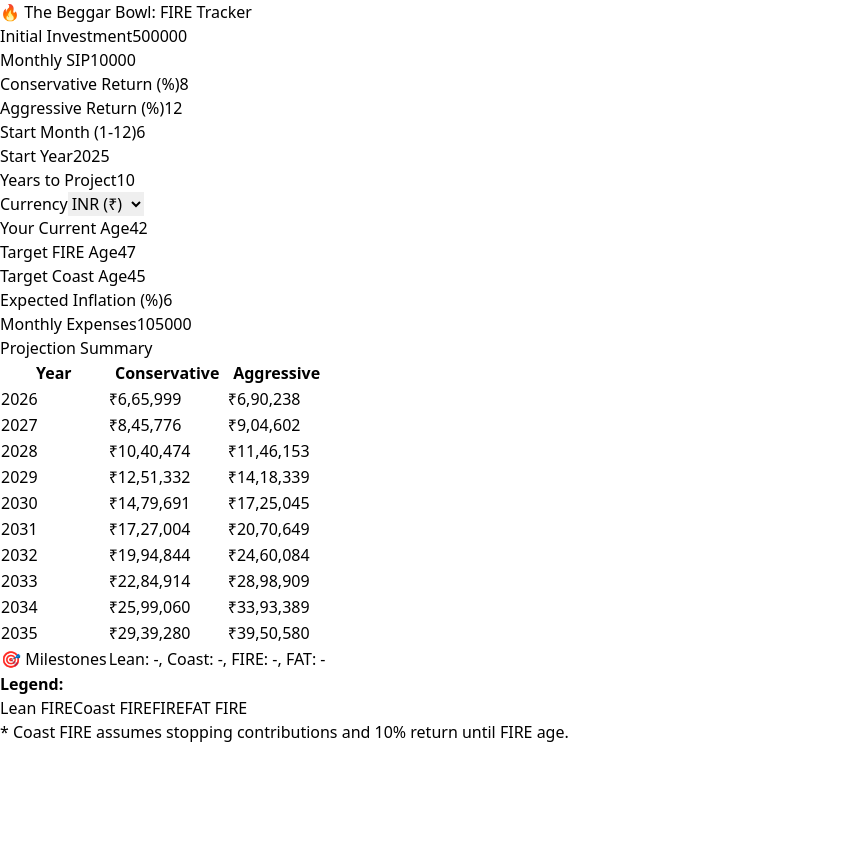
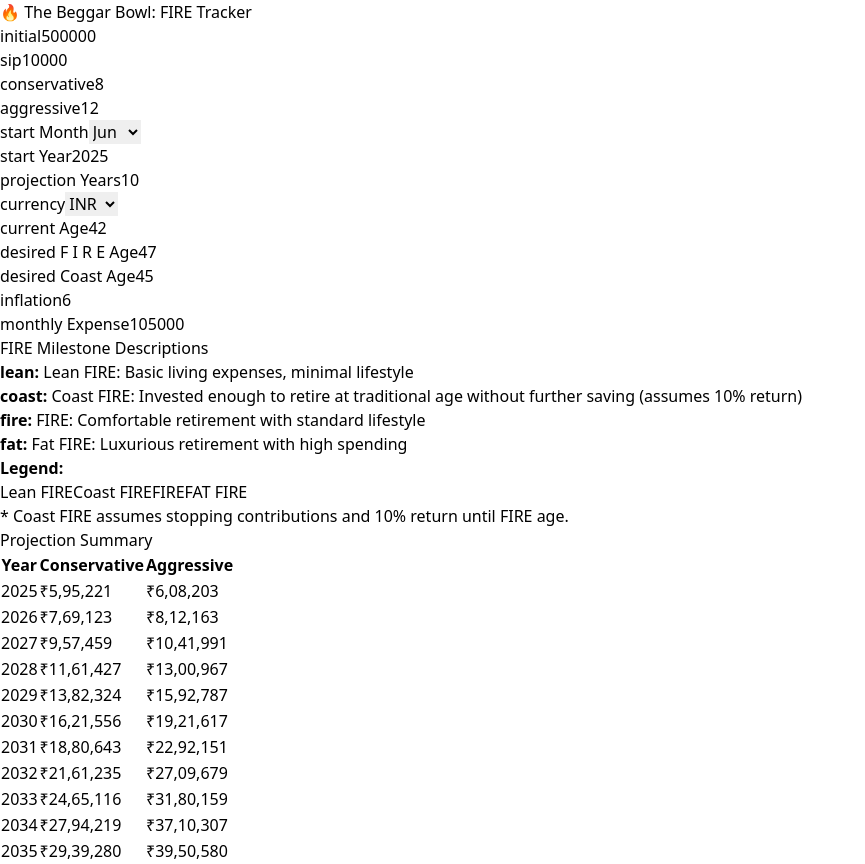
Before and after one commit to TheBeggarBowl/fire-tracker, a React (Vite) app: page / in a window 1280 px wide. Shown: the whole page, without its empty margins (0-865 px from the left). Before the commit the page ends 800 px from the top, so only its background shows below. Built offline with nearby package versions, Linux system fonts and the light colour scheme.

Commit message:
Update App.jsx

```diff
--- a/src/App.jsx
+++ b/src/App.jsx
@@ -1,4 +1,16 @@
 import { useState, useEffect } from "react";
+
+const MONTHS = [
+  "Jan", "Feb", "Mar", "Apr", "May", "Jun",
+  "Jul", "Aug", "Sep", "Oct", "Nov", "Dec"
+];
+
+const FIRE_DESCRIPTIONS = {
+  lean: "Lean FIRE: Basic living expenses, minimal lifestyle",
+  coast: "Coast FIRE: Invested enough to retire at traditional age without further saving (assumes 10% return)",
+  fire: "FIRE: Comfortable retirement with standard lifestyle",
+  fat: "Fat FIRE: Luxurious retirement with high spending"
+};
 
 export default function App() {
   const defaultInputs = {
@@ -6,7 +18,7 @@ export default function App() {
     sip: 10000,
     conservative: 8,
     aggressive: 12,
-    startMonth: 6,
+    startMonth: "Jun",
     startYear: new Date().getFullYear(),
     projectionYears: 10,
     currency: "INR",
@@ -15,38 +27,6 @@ export default function App() {
     desiredCoastAge: 45,
     inflation: 6,
     monthlyExpense: 105000,
-  };
-
-  const labels = {
-    initial: "Initial Investment",
-    sip: "Monthly SIP",
-    conservative: "Conservative Return (%)",
-    aggressive: "Aggressive Return (%)",
-    startMonth: "Start Month (1-12)",
-    startYear: "Start Year",
-    projectionYears: "Years to Project",
-    currency: "Currency",
-    currentAge: "Your Current Age",
-    desiredFIREAge: "Target FIRE Age",
-    desiredCoastAge: "Target Coast Age",
-    inflation: "Expected Inflation (%)",
-    monthlyExpense: "Monthly Expenses",
-  };
-
-  const tooltips = {
-    initial: "Amount you already have invested",
-    sip: "Monthly investment amount",
-    conservative: "Expected return for conservative portfolio",
-    aggressive: "Expected return for aggressive portfolio",
-    startMonth: "Month you begin investing (1 = Jan)",
-    startYear: "Year you begin investing",
-    projectionYears: "Number of years to simulate",
-    currency: "Select your preferred currency",
-    currentAge: "Your current age",
-    desiredFIREAge: "Age you want to fully retire (FIRE)",
-    desiredCoastAge: "Age you want to reach coast FIRE",
-    inflation: "Annual inflation rate",
-    monthlyExpense: "Your monthly spending today",
   };
 
   const [inputs, setInputs] = useState(() => {
@@ -67,95 +47,62 @@ export default function App() {
   }, [inputs]);
 
   const updateInput = (key, value) => {
-    setInputs((prev) => ({
-      ...prev,
-      [key]: key === "currency" ? value : Number(value),
-    }));
+    const isNumber = key !== "currency" && key !== "startMonth";
+    setInputs((prev) => ({ ...prev, [key]: isNumber ? Number(value) : value }));
   };
 
   const calculate = () => {
     const {
-      sip,
-      initial,
-      startMonth,
-      startYear,
-      projectionYears,
-      conservative,
-      aggressive,
-      currentAge,
-      desiredFIREAge,
-      desiredCoastAge,
-      monthlyExpense,
-      inflation,
+      sip, initial, startMonth, startYear, projectionYears,
+      conservative, aggressive, currentAge, desiredFIREAge,
+      desiredCoastAge, monthlyExpense, inflation
     } = inputs;
 
     const totalMonths = projectionYears * 12;
     const yearsToFIRE = desiredFIREAge - currentAge;
-    const yearsToCoast = desiredCoastAge - currentAge;
     const yearlyToday = monthlyExpense * 12;
-    const yearlyRetirement =
-      yearlyToday * Math.pow(1 + inflation / 100, yearsToFIRE);
+    const yearlyRetirement = yearlyToday * Math.pow(1 + inflation / 100, yearsToFIRE);
     const leanTarget = yearlyRetirement * 15;
     const fireTarget = yearlyRetirement * 25;
     const fatTarget = yearlyRetirement * 40;
 
-    const coastFutureValue =
-      yearlyToday * 25 * Math.pow(1 + inflation / 100, yearsToFIRE);
-    const coastTarget =
-      coastFutureValue /
-      Math.pow(1 + conservative / 100, desiredFIREAge - desiredCoastAge);
+    const coastFutureValue = yearlyToday * 25 * Math.pow(1 + inflation / 100, yearsToFIRE);
+    const coastTarget = coastFutureValue / Math.pow(1 + conservative / 100, desiredFIREAge - desiredCoastAge);
 
-    const targets = {
-      lean: leanTarget,
-      coast: coastTarget,
-      fire: fireTarget,
-      fat: fatTarget,
-    };
+    const targets = { lean: leanTarget, coast: coastTarget, fire: fireTarget, fat: fatTarget };
 
     const project = (rate) => {
       let portfolio = initial;
-      const monthlyRate = rate / 12 / 100;
+      let monthlyRate = rate / 12 / 100;
       let yearlyTotals = {};
       let year = startYear;
-      let month = startMonth - 1;
+      let month = MONTHS.indexOf(startMonth);
 
       for (let i = 0; i < totalMonths; i++) {
         portfolio = portfolio * (1 + monthlyRate) + sip;
+        if (!yearlyTotals[year]) yearlyTotals[year] = 0;
+        yearlyTotals[year] = portfolio;
         month++;
         if (month >= 12) {
           month = 0;
           year++;
         }
-        if ((i + 1) % 12 === 0 || i === totalMonths - 1) {
-          yearlyTotals[year] = portfolio;
-        }
       }
       return yearlyTotals;
     };
 
-    const cons = project(conservative);
-    const aggr = project(aggressive);
-
-    const findMilestoneYear = (data, target) =>
-      Object.entries(data).find(([year, value]) => value >= target)?.[0] ?? "-";
-
-    const milestones = {
-      lean: findMilestoneYear(cons, leanTarget) || "-",
-      coast: findMilestoneYear(cons, coastTarget) || "-",
-      fire: findMilestoneYear(cons, fireTarget) || "-",
-      fat: findMilestoneYear(cons, fatTarget) || "-",
-    };
-
-    setResults({ cons, aggr, targets, milestones });
+    setResults({
+      cons: project(conservative),
+      aggr: project(aggressive),
+      targets
+    });
   };
 
   const formatCurrency = (val) => {
     const currency = inputs?.currency || "INR";
     const locales = currency === "INR" ? "en-IN" : "en-US";
     const symbol = currency === "INR" ? "₹" : "$";
-    return `${symbol}${Intl.NumberFormat(locales, {
-      maximumFractionDigits: 0,
-    }).format(val)}`;
+    return `${symbol}${Intl.NumberFormat(locales, { maximumFractionDigits: 0 }).format(val)}`;
   };
 
   const getColor = (val, t) => {
@@ -173,11 +120,8 @@ export default function App() {
       <div className="grid grid-cols-2 md:grid-cols-3 gap-4">
         {Object.entries(defaultInputs).map(([key, def]) => (
           <div key={key} className="space-y-1">
-            <label
-              className="text-sm font-medium"
-              title={tooltips[key] || ""}
-            >
-              {labels[key] || key}
+            <label className="text-sm font-medium capitalize">
+              {key.replace(/([A-Z])/g, " $1")}
             </label>
             {key === "currency" ? (
               <select
@@ -185,8 +129,18 @@ export default function App() {
                 value={inputs[key]}
                 onChange={(e) => updateInput(key, e.target.value)}
               >
-                <option value="INR">INR (₹)</option>
-                <option value="USD">USD ($)</option>
+                <option value="INR">INR</option>
+                <option value="USD">USD</option>
+              </select>
+            ) : key === "startMonth" ? (
+              <select
+                className="w-full px-2 py-1 border rounded"
+                value={inputs[key]}
+                onChange={(e) => updateInput(key, e.target.value)}
+              >
+                {MONTHS.map((m) => (
+                  <option key={m} value={m}>{m}</option>
+                ))}
               </select>
             ) : (
               <input
@@ -202,6 +156,28 @@ export default function App() {
 
       {results && (
         <>
+          <div className="mt-6">
+            <h2 className="text-lg font-semibold mb-2">FIRE Milestone Descriptions</h2>
+            <ul className="text-sm text-gray-700 space-y-1">
+              {Object.entries(FIRE_DESCRIPTIONS).map(([key, text]) => (
+                <li key={key}>
+                  <strong className="capitalize">{key}:</strong> {text}
+                </li>
+              ))}
+            </ul>
+          </div>
+
+          <div className="mt-6 text-sm text-gray-700">
+            <strong>Legend:</strong>
+            <div className="flex gap-4 mt-2">
+              <span className="bg-yellow-200 px-2 py-1 rounded">Lean FIRE</span>
+              <span className="bg-blue-300 px-2 py-1 rounded">Coast FIRE</span>
+              <span className="bg-green-300 px-2 py-1 rounded">FIRE</span>
+              <span className="bg-cyan-300 px-2 py-1 rounded">FAT FIRE</span>
+            </div>
+            <p className="mt-2 italic">* Coast FIRE assumes stopping contributions and 10% return until FIRE age.</p>
+          </div>
+
           <div>
             <h2 className="text-lg font-semibold mt-6">Projection Summary</h2>
             <table className="w-full mt-2 text-sm border">
@@ -225,26 +201,7 @@ export default function App() {
                   </tr>
                 ))}
               </tbody>
-              <tfoot>
-                <tr className="bg-gray-50 font-medium">
-                  <td className="border px-2 py-1">🎯 Milestones</td>
-                  <td className="border px-2 py-1" colSpan="2">
-                    Lean: {results.milestones.lean}, Coast: {results.milestones.coast}, FIRE: {results.milestones.fire}, FAT: {results.milestones.fat}
-                  </td>
-                </tr>
-              </tfoot>
             </table>
-
-            <div className="mt-4 text-sm text-gray-700">
-              <strong>Legend:</strong>
-              <div className="flex gap-4 mt-2">
-                <span className="bg-yellow-200 px-2 py-1 rounded">Lean FIRE</span>
-                <span className="bg-blue-300 px-2 py-1 rounded">Coast FIRE</span>
-                <span className="bg-green-300 px-2 py-1 rounded">FIRE</span>
-                <span className="bg-cyan-300 px-2 py-1 rounded">FAT FIRE</span>
-              </div>
-              <p className="mt-2 italic">* Coast FIRE assumes stopping contributions and 10% return until FIRE age.</p>
-            </div>
           </div>
         </>
       )}
```
